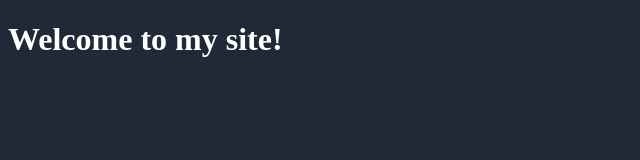
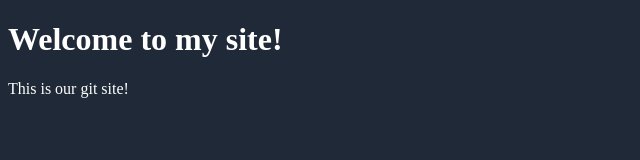
Before and after one commit to markanator/html-git-demo, a plain HTML site: page index.html in a window 1280 px wide. Shown: the whole page, without its empty margins (0-640 px from the left). Drawn offline with Linux system fonts and the light colour scheme.

Commit message:
added p tag

```diff
--- a/index.html
+++ b/index.html
@@ -10,5 +10,6 @@
   </head>
   <body>
     <h1>Welcome to my site!</h1>
+    <p>This is our git site!</p>
   </body>
 </html>
```
